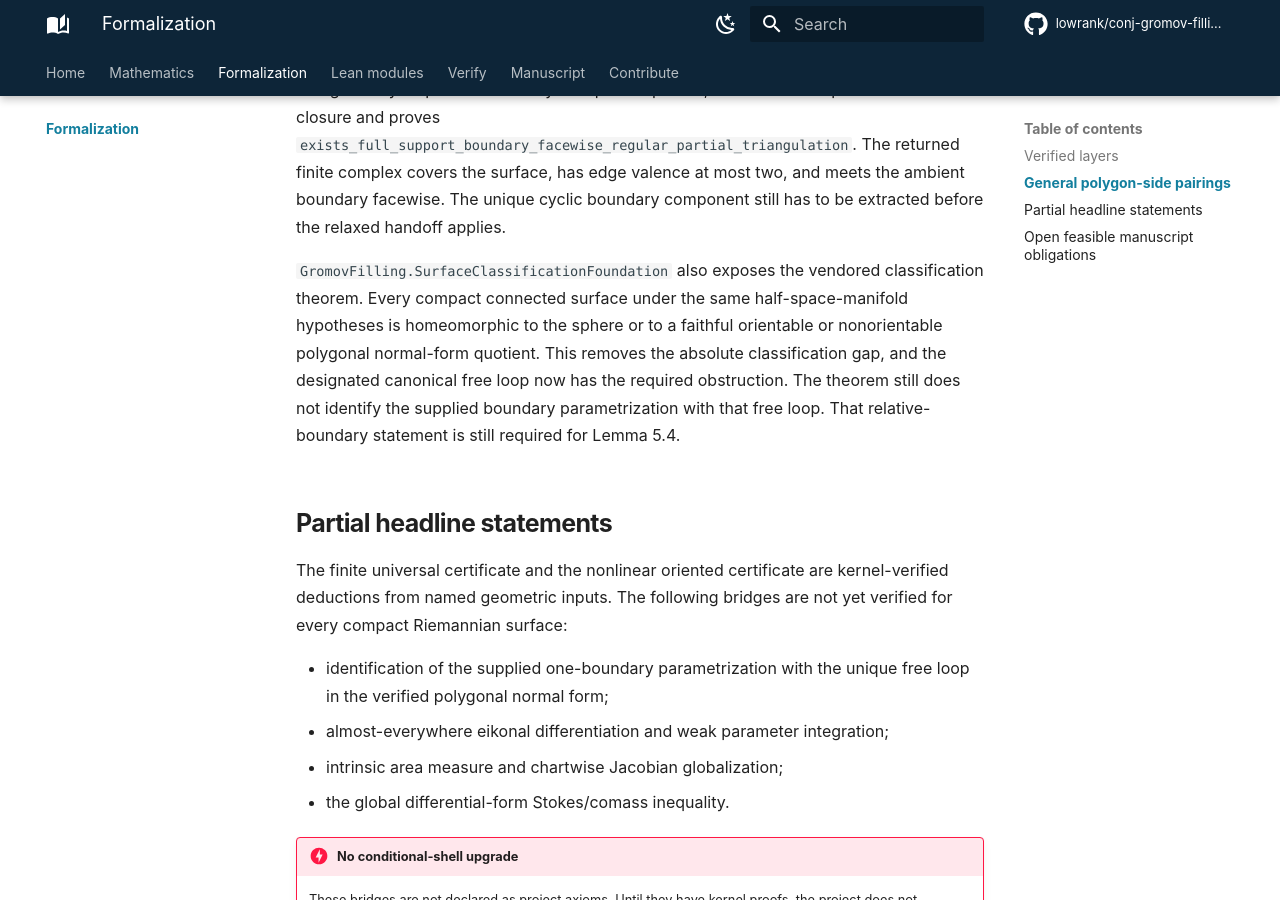
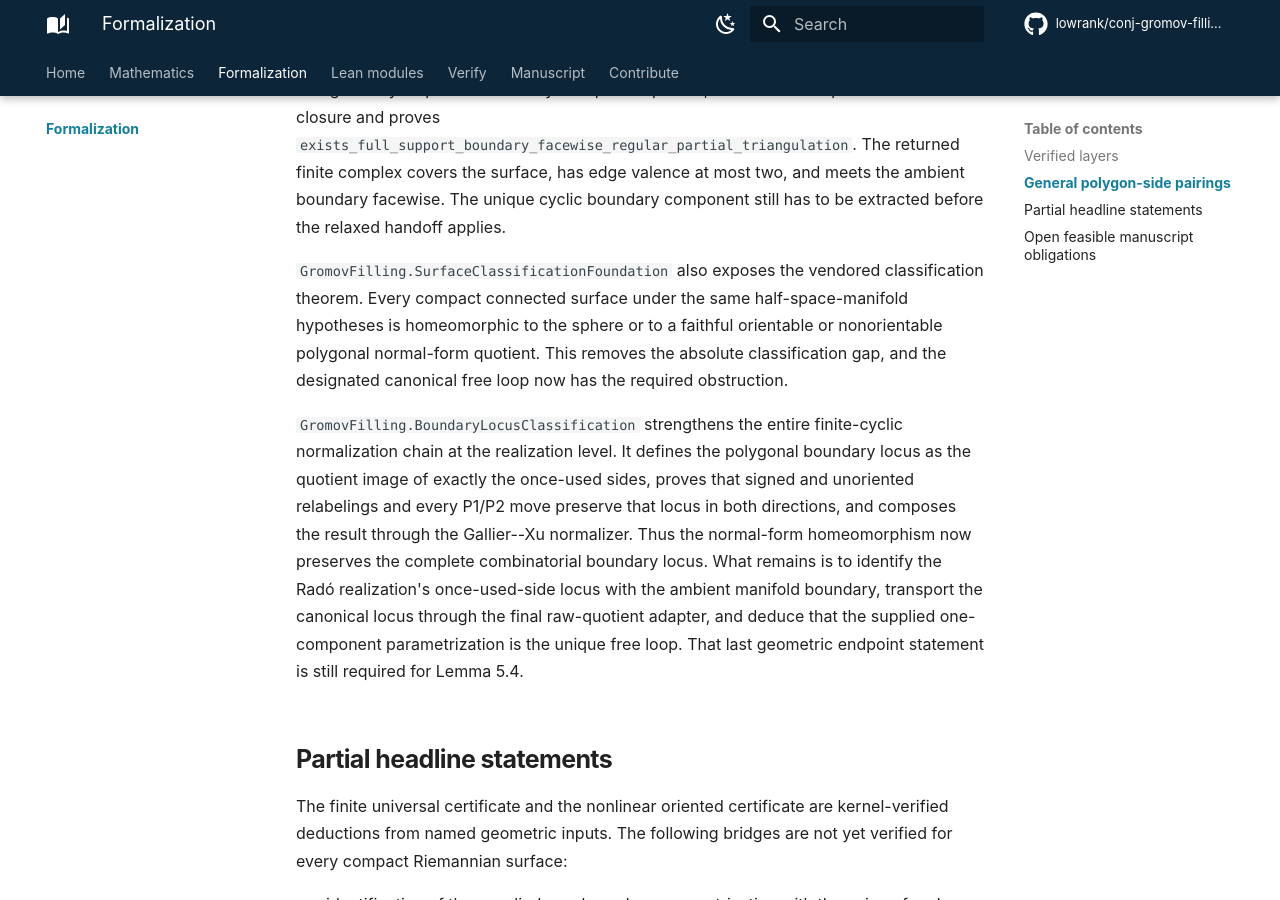
Before and after one commit to lowrank/gromov-filling-lower-bound, an MkDocs documentation site: the page built from docs/formalization.md, in a window 1280 px wide and 900 px high, scrolled down 2623 px. Built offline with MkDocs 1.6.1 and Material for MkDocs 9.7.7, drawn with Linux system fonts in a browser that asks for light colours; comment, search, counter and statistics services are not loaded.

Commit message:
Prove finite-cyclic boundary-locus invariance

```diff
--- a/docs/formalization.md
+++ b/docs/formalization.md
@@ -98,9 +98,19 @@ classification theorem. Every compact connected surface under the same
 half-space-manifold hypotheses is homeomorphic to the sphere or to a faithful
 orientable or nonorientable polygonal normal-form quotient. This removes the
 absolute classification gap, and the designated canonical free loop now has
-the required obstruction. The theorem still does not identify the supplied
-boundary parametrization with that free loop. That relative-boundary statement
-is still required for Lemma 5.4.
+the required obstruction.
+
+`GromovFilling.BoundaryLocusClassification` strengthens the entire
+finite-cyclic normalization chain at the realization level. It defines the
+polygonal boundary locus as the quotient image of exactly the once-used
+sides, proves that signed and unoriented relabelings and every P1/P2 move
+preserve that locus in both directions, and composes the result through the
+Gallier--Xu normalizer. Thus the normal-form homeomorphism now preserves the
+complete combinatorial boundary locus. What remains is to identify the
+Radó realization's once-used-side locus with the ambient manifold boundary,
+transport the canonical locus through the final raw-quotient adapter, and
+deduce that the supplied one-component parametrization is the unique free
+loop. That last geometric endpoint statement is still required for Lemma 5.4.
 
 ## Partial headline statements
 
```
Also changed, not shown: FORMALIZATION.md (+13 -12 lines), 2 other files.
